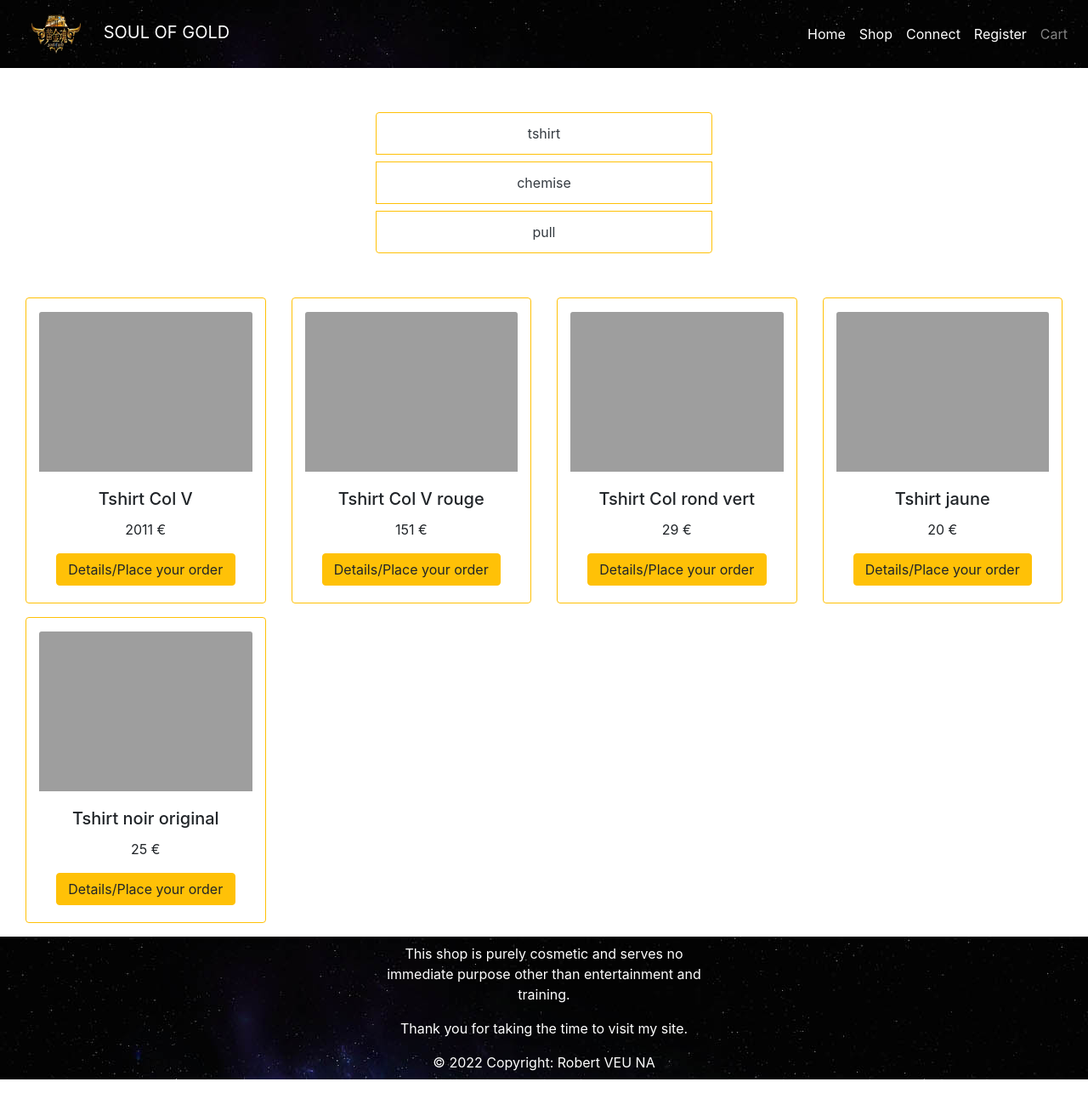
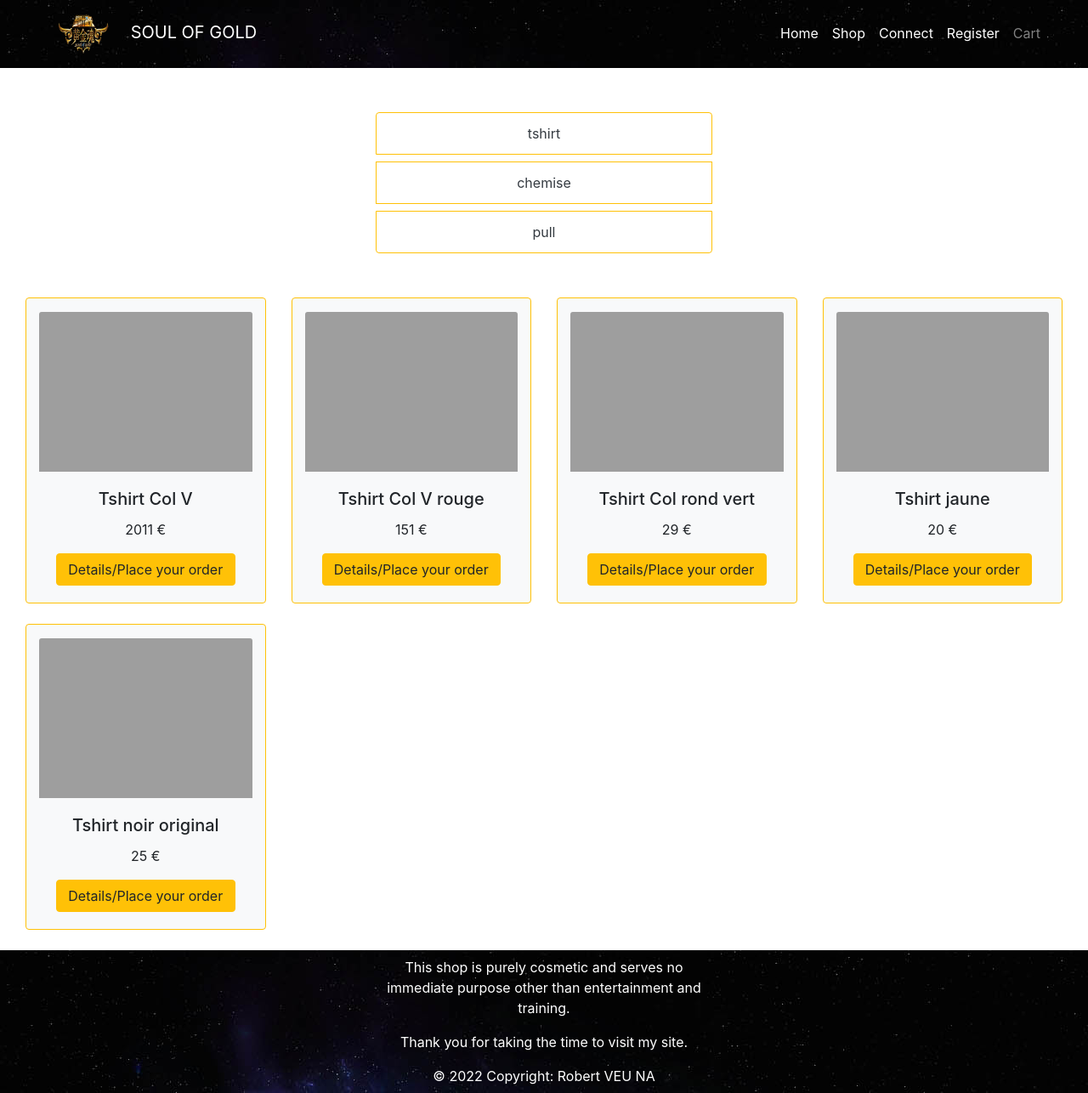
Before and after one commit to veuna-R/php_boutique_saints2022, a PHP site: page /boutique.php?categorie=tshirt in a window 1280 px wide. Shown: the whole page at 85% size. Run offline with PHP 8.4, Linux system fonts and the light colour scheme; data comes from the database, SQL or seed files in the repository; some libraries are stand-ins or nearby versions.

Commit message:
updated 29/07/2022 @ 8:54

```diff
--- a/boutique.php
+++ b/boutique.php
@@ -43,7 +43,7 @@
         // j'itère dans mon PDOSTATEMENT EN FETCHANT LES DONNÉES EN ITÉRANT DANS CHAQUE ARRAY GÉNÉRÉ PAR LE FETCH
         while($produit = $r->fetch(PDO::FETCH_ASSOC)) {
             // Génération de card boostrap à chaque fois qu'un produit est récupéré
-            $content .= "<div class='col-md-6 col-lg-3 pb-2'> <div class='card col-md-12 border border-warning mb-2' style='max-width: 20rem;'>
+            $content .= "<div class='col-md-6 col-lg-3 pb-2'> <div class='card col-md-12 border border-warning mb-3 bg-light shadow' style='max-width: 20rem;'>
             <img style='cursor:pointer' class='card-img-top mt-3' src='$produit[photo]' alt='$produit[titre]' title='$produit[description]'>
                 <div class='card-body'>
                     <h5 class='text-center card-title'>$produit[titre]</h5>
--- a/connexion.php
+++ b/connexion.php
@@ -44,7 +44,7 @@ if($_POST) {
             // Si je suis admin je suis redirigé directement vers le backoffice
             if($_SESSION["membre"]["statut"] == 1) {
                 // Redirection vers la page profil
-                header("location:admin/index.php");
+                header("location:admin/inc/index.php");
                 exit();
             } else {
                 // Redirection vers la page profil
--- a/css/style.css
+++ b/css/style.css
@@ -43,7 +43,7 @@ h6 {
     font-family: 'Yellowtail', cursive;
 }
 
-/* #profiles {
-    background-image: url("photo/Gold_stars.jpg");
+#profiles {
+    background-image: url("photo/stars_bg3.jpg");
     background-size: cover;
-} */
+}
--- a/inc/header.php
+++ b/inc/header.php
@@ -10,10 +10,38 @@
 </head>
 
 <body>
+    <style>
+        .nav-item::after {
+            content: '';
+            display: block;
+            width: 0px;
+            height: 2px;
+            background: #fec400;
+            transition: 0.5s;
+        }
+
+        .nav-item:hover::after {
+            width: 100%;
+        }
+
+        .navbar-dark .navbar-nav .active>.nav-link,
+        .navbar-dark .navbar-nav .nav-link.active,
+        .navbar-dark .navbar-nav .nav-link.show,
+        .navbar-dark .navbar-nav .show>.nav-link,
+        .navbar-dark .navbar-nav .nav-link:focus,
+        .navbar-dark .navbar-nav .nav-link:hover {
+            color: white;
+        }
+
+        .nav-link {
+            padding: 15px 5px;
+            transition: 0.2s;
+        }
+    </style>
 
     <div class="container-flud">
 
-        <nav class="navbar navbar-expand-lg navbar-dark justify-content-start sticky-top" style="background-image: url(photo/stars_bg2.jpg);">
+        <nav class="navbar navbar-expand-lg navbar-dark justify-content-start sticky-top px-5" style="background-image: url(photo/stars_bg2.jpg);">
             <a class="navbar-brand" href="index.php" data-bs-toggle="tooltip" title="Home">
                 <img src="photo/soul_of_gold.png" width="100" height="50" class="d-inline-block align-center" alt="">
                 SOUL OF GOLD
@@ -41,7 +69,7 @@
                             <a class="nav-link active" href="inscription.php">Register</a>
                         </li>
                     <?php } else { ?>
-                        <li class="nav-item">
+                        <li class="nav-item active">
                             <a class="nav-link" href="profil.php">My profile</a>
                         </li>
                     <?php } ?>
```
Also changed, not shown: index.php (+15 -9 lines), photo/stars_bg3.jpg (added).
